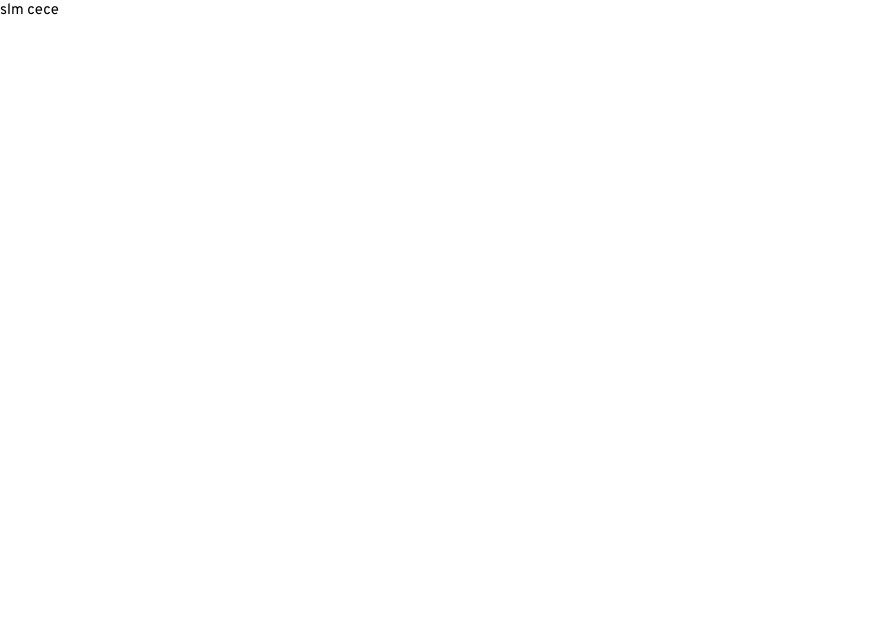
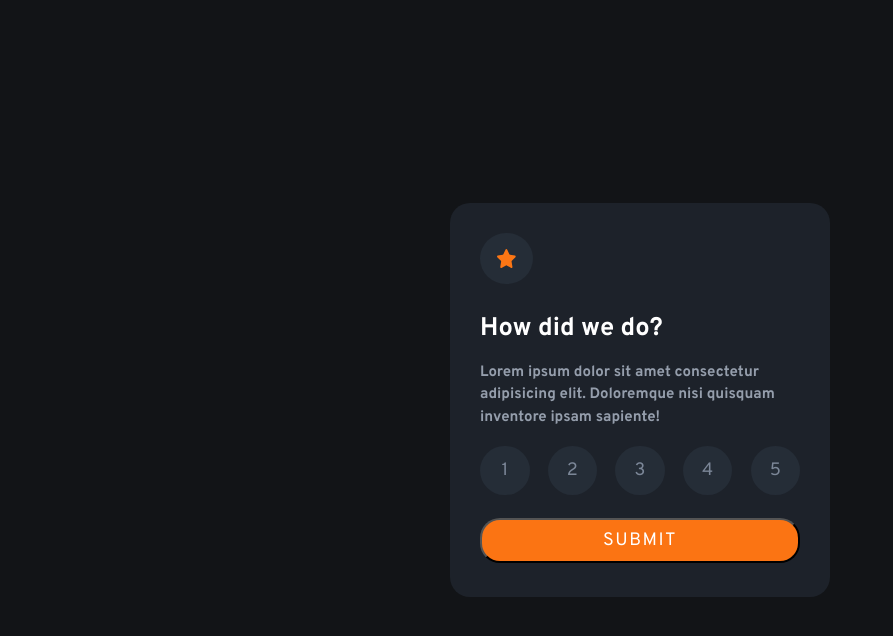
Before and after one commit to IliaNoah/frontendmentor-interactive-rating, a plain HTML site: page index.html in a window 1280 px wide. Shown: the whole page, without its empty margins (0-893 px from the left). Drawn offline with Linux system fonts and the light colour scheme.

Commit message:
added styles and html codes

```diff
--- a/index.html
+++ b/index.html
@@ -12,6 +12,30 @@
   <link rel="stylesheet" href="styles/reset.css">
 </head>
 <body>
-  <p>slm cece</p>
+  <div class="container">
+    <div class="icon-section">
+      <span>
+        <img src="images/icon-star.svg" alt="">
+      </span>
+    </div>
+
+    <div class="text-section">
+      <h2>How did we do?</h2>
+      <p>Lorem ipsum dolor sit amet consectetur adipisicing elit. Doloremque nisi quisquam inventore ipsam sapiente!</p>
+    </div>
+
+    <div class="buttons-section">
+        <div class="flex-top">
+          <button>1</button>
+          <button>2</button>
+          <button>3</button>
+          <button>4</button>
+          <button>5</button>
+        </div>
+      <div class="flex-bot">
+        <input type="submit" value="Submit">
+      </div>
+    </div>
+  </div>
 </body>
 </html>
--- a/styles/reset.css
+++ b/styles/reset.css
@@ -74,19 +74,3 @@ select {
     scroll-behavior: auto !important;
   }
 }
-
-/* frontend mentor's styles */
-
-:root {
-  --Orange: hsl(25, 97%, 53%);
-  --White: hsl(0, 0%, 100%);
-  --Light-Grey: hsl(217, 12%, 63%);
-  --Medium-Grey: hsl(216, 12%, 54%);
-  --Dark-Blue: hsl(213, 19%, 18%);
-  --Very-Dark-Blue: hsl(216, 12%, 8%);
-}
-
-* {
-  font-family: "Overpass", sans-serif;
-  font-size: 15px;
-}
--- a/styles/style.css
+++ b/styles/style.css
@@ -0,0 +1,105 @@
+:root {
+  --Orange: hsl(25, 97%, 53%);
+  --White: hsl(0, 0%, 100%);
+  --Light-Grey: hsl(217, 12%, 63%);
+  --Medium-Grey: hsl(216, 12%, 54%);
+  --Dark-Blue: hsl(213, 19%, 18%);
+  --Dark-Blue2: hsl(217, 18%, 14%);
+  --Very-Dark-Blue: hsl(216, 12%, 8%);
+}
+
+* {
+  font-family: "Overpass", sans-serif;
+  font-size: 15px;
+}
+
+body {
+    background: var(--Very-Dark-Blue);
+    display: grid;
+    place-items: center;
+}
+
+.container {
+    background: var(--Dark-Blue2);
+    width: 380px;
+    min-height: 370px;
+    border-radius: 20px;
+    padding: 1.2rem 2rem;
+}
+
+.container .icon-section {
+    padding-block: 12px;
+}
+
+.container .icon-section img {
+    width: 1.5rem;
+    display: inline;
+}
+
+.container .icon-section span {
+    border-radius: 50%;
+    background: var(--Dark-Blue);
+    padding: 1.1rem;
+    width: 3.5rem;
+    display: grid;
+    place-items: center;
+    cursor: pointer;
+}
+
+.container .text-section h2 {
+    color: var(--White);
+    padding-block: .9rem;
+    font-size: 1.7rem;
+}
+
+.container .text-section p {
+    color: var(--Light-Grey);
+    font-weight: 700;
+}
+
+.container .buttons-section {
+    padding-block: 1.1rem;
+    display: flex;
+    flex-direction: column;
+}
+
+.container .buttons-section .flex-top {
+    display: flex;
+    justify-content: space-between;
+    align-items: center;
+}
+
+.container .buttons-section .flex-top button {
+    width: 3.3rem;
+    height: 3.3rem;
+    border-radius: 50%;
+    background: var(--Dark-Blue);
+    border: none;
+    color: var(--Medium-Grey);
+    font-size: 1.2rem;
+    cursor: pointer;
+}
+
+.container .buttons-section .flex-top button:focus {
+    background: var(--Light-Grey);
+    color: var(--White);
+}
+
+.container .buttons-section .flex-bot input {
+    width: 100%;
+    height: 3rem;
+    margin-top: 1.5rem;
+    background: var(--Orange);
+    color: var(--White);
+    border-radius: 20px;
+    font-size: 1.2rem;
+    letter-spacing: .1rem;
+    text-transform: uppercase;
+    font-weight: 400;
+    cursor: pointer;
+}
+
+.container .buttons-section .flex-bot input:hover, .container .buttons-section .flex-top button:hover{
+    background: var(--White);
+    color: var(--Orange);
+}
```
Also changed, not shown: 1 other file.
